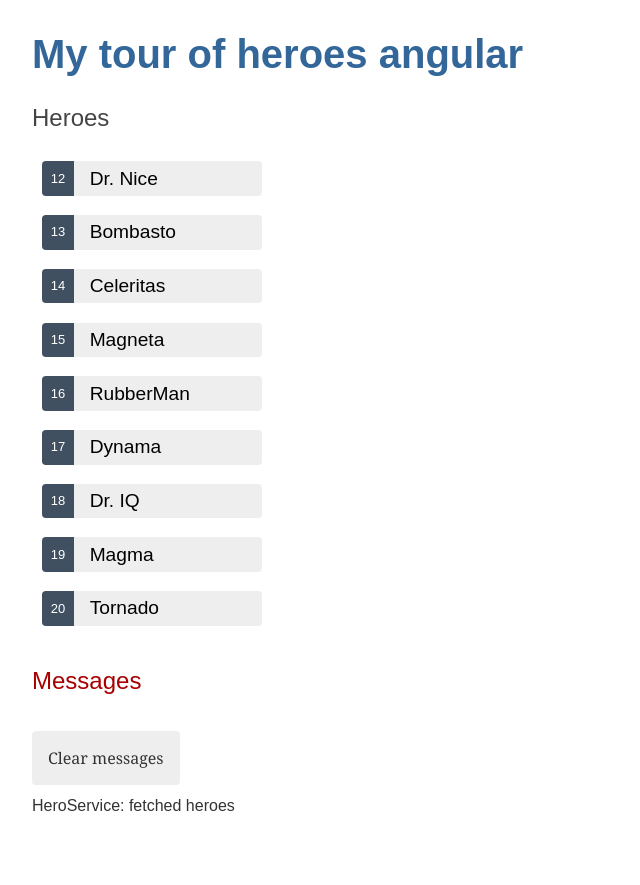
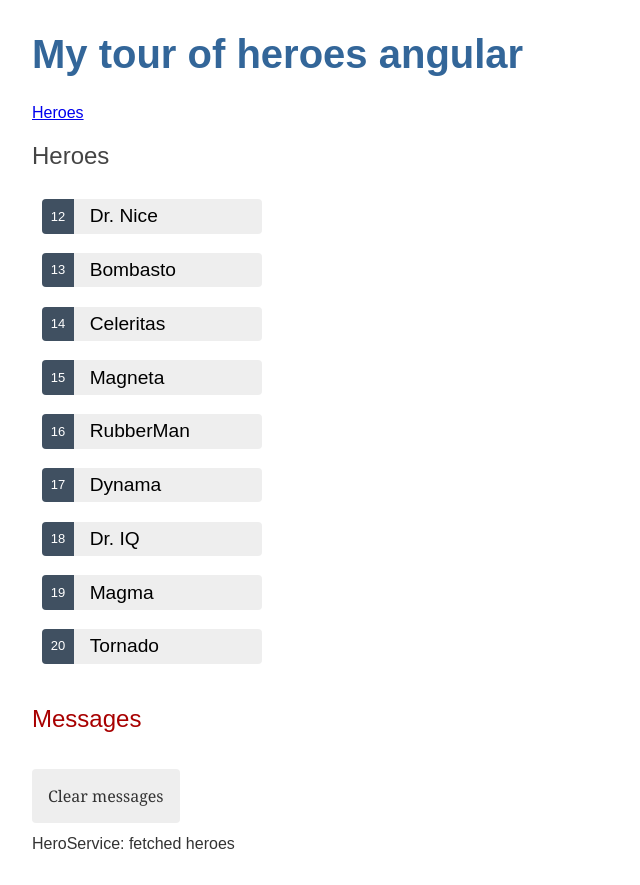
Before and after one commit to kasir-barati/my-tour-of-heroes-angular, an Angular app: page /heroes in a window 1280 px wide. Before the commit this address led to /. Shown: the whole page, without its empty margins (0-640 px from the left). Before the commit the page ends 847 px from the top, so only its background shows below. Built offline with nearby package versions, Linux system fonts and the light colour scheme.

Commit message:
update: add routing for heroes

```diff
--- a/src/app/app-routing.module.ts
+++ b/src/app/app-routing.module.ts
@@ -1,7 +1,11 @@
 import { NgModule } from '@angular/core';
 import { RouterModule, Routes } from '@angular/router';
 
-const routes: Routes = [];
+import { HeroesComponent } from './heroes/heroes.component';
+
+const routes: Routes = [
+  { path: 'heroes', component: HeroesComponent },
+];
 
 @NgModule({
   imports: [RouterModule.forRoot(routes)],
--- a/src/app/app.component.html
+++ b/src/app/app.component.html
@@ -1,3 +1,6 @@
 <h1>{{ title }}</h1>
-<app-heroes></app-heroes>
+<nav>
+  <a routerLink="/heroes">Heroes</a>
+</nav>
+<router-outlet></router-outlet>
 <app-messages></app-messages>
```
